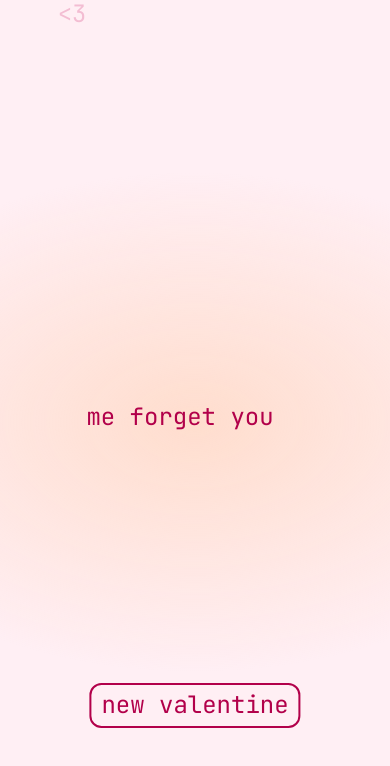
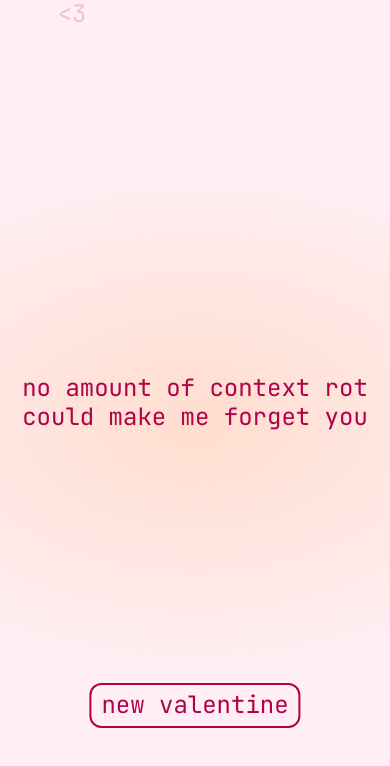
Before and after one commit to michelllepan/machinelov.ing, a Next.js app: page / in a window 390 px wide. Shown: the top 766 px of the page. Built offline with nearby package versions, Linux system fonts and the light colour scheme.

Commit message:
fix text wrap on mobile

```diff
--- a/app/page.tsx
+++ b/app/page.tsx
@@ -136,13 +136,18 @@
     buttonRow: number;
     buttonStartCol: number;
   } | null>(null);
+  const [isMobile, setIsMobile] = useState(false);
   const gridRef = useRef<HTMLDivElement>(null);
   const visibleRef = useRef<Set<string>>(new Set());
   const messageCellsRef = useRef<Set<string>>(new Set());
 
   const lines = useMemo(
-    () => (currentValentine ? wrapText(currentValentine.message, MESSAGE_WIDTH) : []),
-    [currentValentine]
+    () => {
+      if (!currentValentine) return [];
+      const width = isMobile ? Math.floor(window.innerWidth / (metrics?.charWidth ?? 8)) - 2 : MESSAGE_WIDTH;
+      return wrapText(currentValentine.message, Math.min(width, MESSAGE_WIDTH));
+    },
+    [currentValentine, isMobile, metrics]
   );
 
   useEffect(() => {
@@ -203,11 +208,15 @@
 
   useEffect(() => {
     updatePosition();
+    setIsMobile(window.innerWidth < 768);
   }, [updatePosition]);
 
   useEffect(() => {
     if (!metrics) return;
-    const handleResize = () => updatePosition();
+    const handleResize = () => {
+      updatePosition();
+      setIsMobile(window.innerWidth < 768);
+    };
     window.addEventListener("resize", handleResize);
     return () => window.removeEventListener("resize", handleResize);
   }, [metrics, updatePosition]);
@@ -374,17 +383,18 @@
               left: 0,
               right: 0,
               lineHeight: "1.2",
-              whiteSpace: "pre",
+              whiteSpace: isMobile ? "pre-wrap" : "pre",
             }}
           >
             {lines.map((line, i) => {
               const startCol = Math.floor(messagePos.centerCol - line.length / 2);
               return (
-                <div key={i} style={{ whiteSpace: "pre" }}>
-                  {/* Invisible spacer to align to grid column */}
-                  <span style={{ visibility: "hidden" }}>
-                    {bgRows[messagePos.startRow + i]?.slice(0, startCol) ?? ""}
-                  </span>
+                <div key={i} style={{ whiteSpace: isMobile ? "pre-wrap" : "pre", textAlign: isMobile ? "center" : undefined }}>
+                  {!isMobile && (
+                    <span style={{ visibility: "hidden" }}>
+                      {bgRows[messagePos.startRow + i]?.slice(0, startCol) ?? ""}
+                    </span>
+                  )}
                   {line}
                 </div>
               );
```
